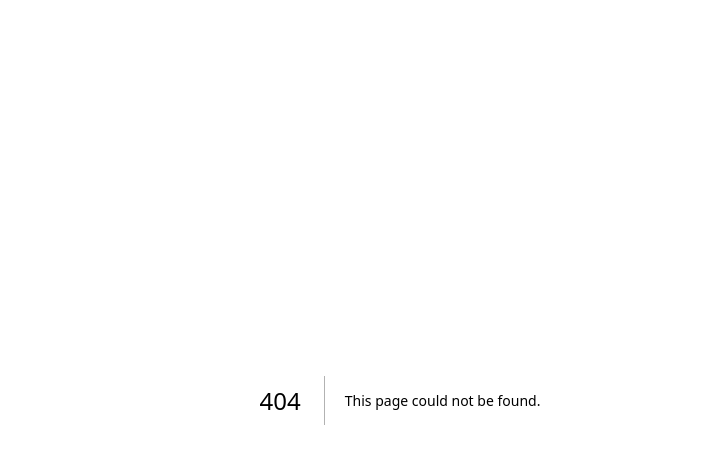
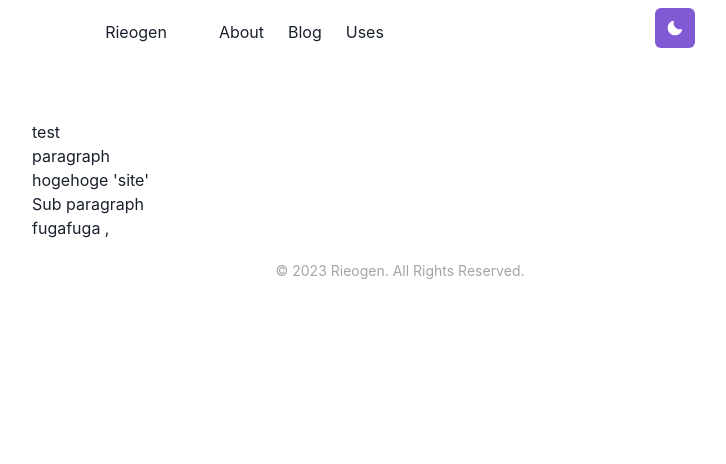
Before and after one commit to koto74/rierogen-homepage, a Next.js app: page /test in a window 1280 px wide. Before the commit this address had no page. Shown: the top 464 px of the page, without its empty margins (240-966 px from the left). Built offline with nearby package versions, Linux system fonts and the light colour scheme.

Commit message:
fix: header and footer is Layout

```diff
--- a/components/header.js
+++ b/components/header.js
@@ -23,7 +23,6 @@ const LinkItem = ({ href, target, children }) => {
         <Link
             as={NextLink}
             href={href}
-            scroll={false}
             target={target}
             p={3}
         >
--- /dev/null
+++ b/components/layout.js
@@ -0,0 +1,19 @@
+import Header from './header'
+import Footer from './footer'
+import { Box, Container } from '@chakra-ui/react'
+
+const Layout = ({ children, router }) => {
+    return (
+        <Box>
+            <Header path={router.asPath} />
+
+            <Container maxW={"container.md"} pt={14}>
+                {children}
+
+                <Footer />
+            </Container>
+        </Box>
+    )
+}
+
+export default Layout
--- a/next.config.js
+++ b/next.config.js
@@ -1,6 +1,15 @@
+const withMDX = require('@next/mdx')({
+  extension: /\.mdx?$/,
+  options: {
+    remarkPlugins: [],
+    rehypePlugins: [],
+  },
+})
+
 /** @type {import('next').NextConfig} */
 const nextConfig = {
+  pageExtensions: ['ts', 'tsx', 'js', 'jsx', 'md', 'mdx'],
   reactStrictMode: true,
 }
 
-module.exports = nextConfig
+module.exports = withMDX(nextConfig)
--- a/package.json
+++ b/package.json
@@ -13,6 +13,9 @@
     "@chakra-ui/react": "^2.5.1",
     "@emotion/react": "^11.10.6",
     "@emotion/styled": "^11.10.6",
+    "@mdx-js/loader": "^2.3.0",
+    "@mdx-js/react": "^2.3.0",
+    "@next/mdx": "^13.2.3",
     "framer-motion": "^10.2.3",
     "next": "^13.2.3",
     "react": "^18.2.0",
--- a/pages/_app.js
+++ b/pages/_app.js
@@ -1,10 +1,13 @@
 // pages/_app.js
 import { ChakraProvider } from '@chakra-ui/react'
+import Layout from '../components/layout'
 
-function MyApp({ Component, pageProps }) {
+function MyApp({ Component, pageProps, router }) {
   return (
     <ChakraProvider>
-      <Component {...pageProps} />
+      <Layout router={router}>
+        <Component {...pageProps} />
+      </Layout>
     </ChakraProvider>
   )
 }
--- a/pages/about.js
+++ b/pages/about.js
@@ -25,7 +25,6 @@ const ProfileImage = chakra(Image, {
 const About = () => {
     return (
         <Box>
-            <Header />
             <Container>
                 <Heading as="h3" fontSize={20} mb={4}>
                     About
@@ -146,7 +145,6 @@ const About = () => {
                 </Box>
 
             </Container>
-            <Footer />
         </Box>
     )
 }
--- a/pages/blog.js
+++ b/pages/blog.js
@@ -16,10 +16,9 @@ import Header from '../components/header'
 const Blog = () => {
     return (
         <Box>
-            <Header />
             <Container>
                 <Heading as="h3" fontSize={20} mb={4}>
-                    Blog test
+                    Blog
                 </Heading>
 
             </Container>
--- a/pages/index.js
+++ b/pages/index.js
@@ -5,7 +5,6 @@ import Header from '../components/header'
 const Home = () => {
     return (
         <Box>
-            <Header />
         </Box>
     )
 }
--- /dev/null
+++ b/pages/test.mdx
@@ -0,0 +1,17 @@
+export const meta = {
+    title: "test title",
+    tags: ["test", "node.js", "javascript"],
+    imgUrl: "/images/rie.png",
+    date: "2023-03-10",
+    outline: "outline ..."
+};
+
+# test
+
+## paragraph
+
+hogehoge 'site'
+
+### Sub paragraph
+
+fugafuga ,
--- a/pages/uses.js
+++ b/pages/uses.js
@@ -16,7 +16,6 @@ import Header from '../components/header'
 const Uses = () => {
     return (
         <Box>
-            <Header />
             <Container>
                 <Heading as="h3" fontSize={20} mb={4}>
                     Uses
```
Also changed, not shown: 1 other file (tests, documents, lock files or other folders).
